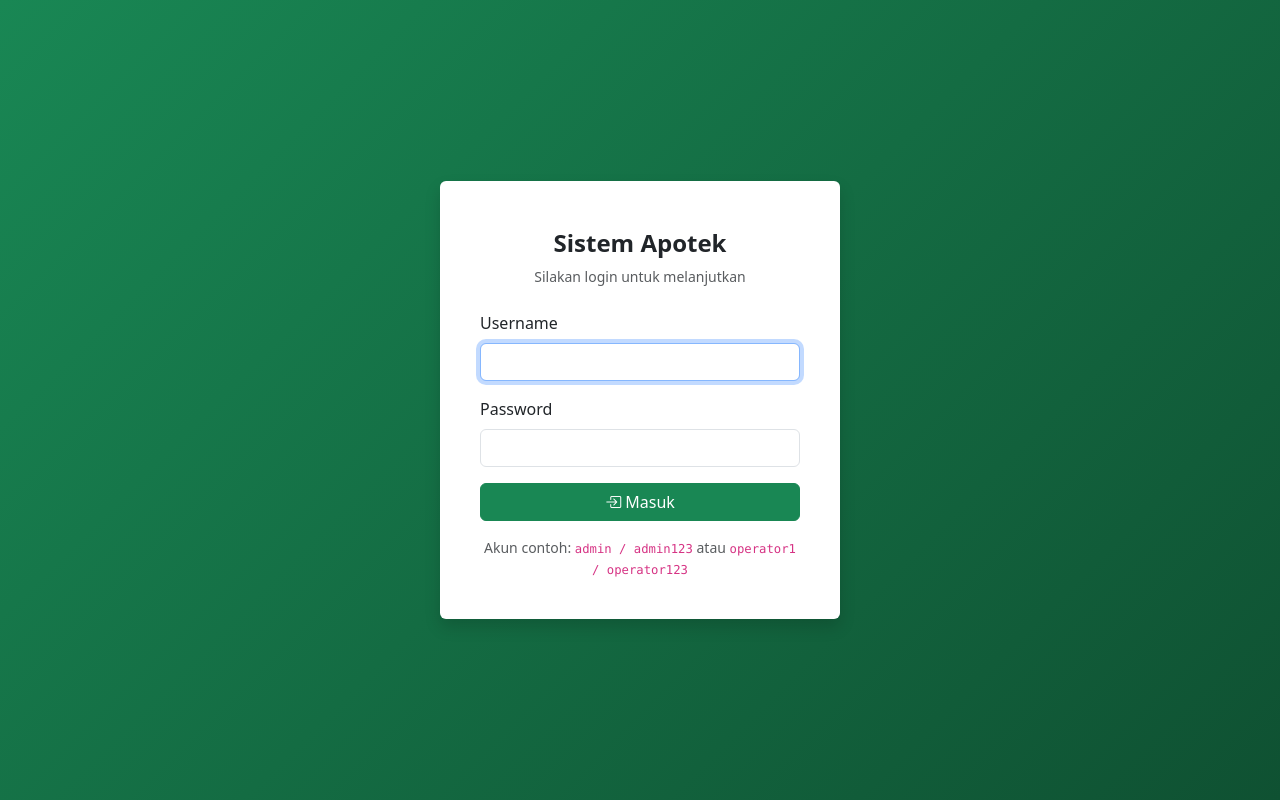
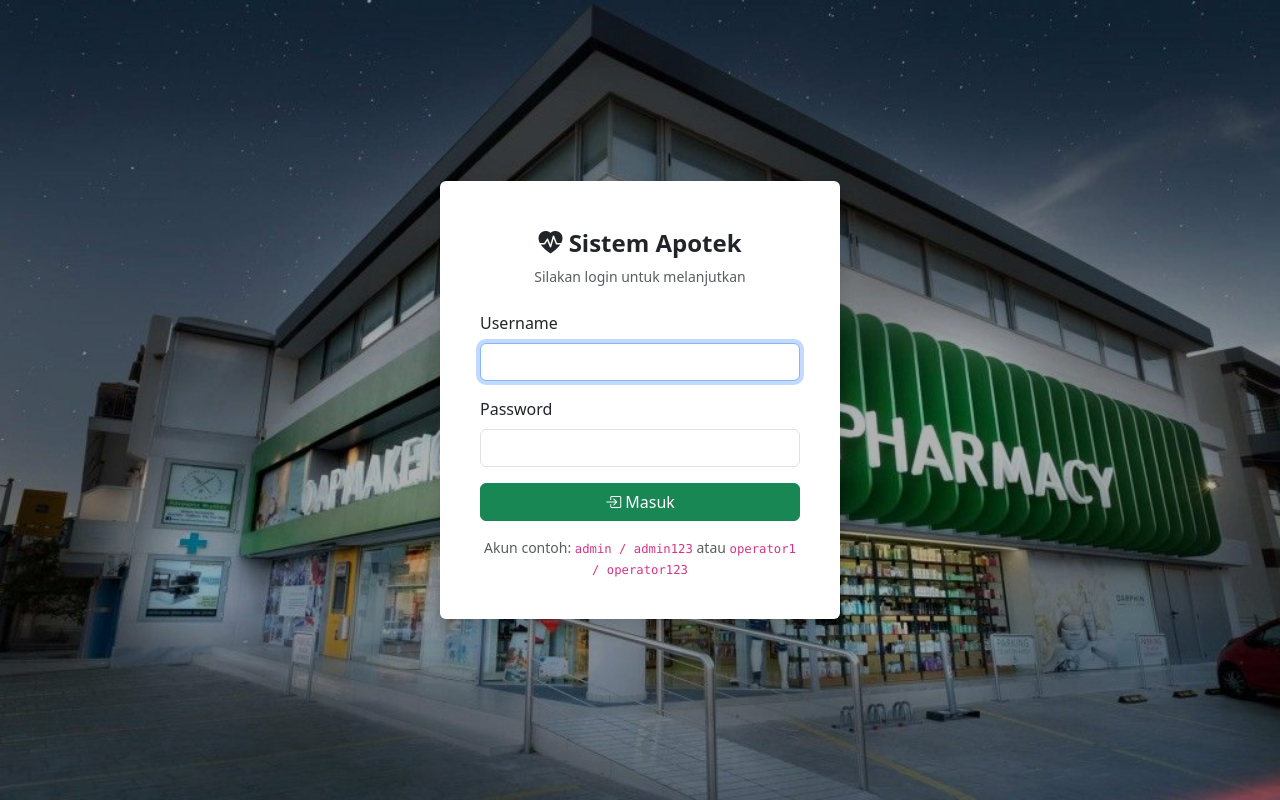
Before and after one commit to muhammadashari-29/apotek, a PHP site: page /auth/login.php in a window 1280 px wide. Run offline with PHP 8.4, Linux system fonts and the light colour scheme.

Commit message:
Mengubah background halaman login dan menambahkan icon pada header, login

```diff
--- a/assets/style.css
+++ b/assets/style.css
@@ -7,21 +7,36 @@
     --bs-btn-active-border-color: #13653f;
 }
 
-body {
-	min-height: 100vh;
+html, body {
+    height: 100%;
+    margin: 0;
 }
 
 .card {
 	border: none;
 	box-shadow: 0 2px 10px rgba(0, 0, 0, 0.06);
+	position: relative;
+	z-index: 1;
 }
 
-.login-wrapper {
-	min-height: 100vh;
-	display: flex;
-	align-items: center;
-	justify-content: center;
-	background: linear-gradient(135deg, #198754 0%, #0f5132 100%);
+body.login-page {
+    background-image: url('/assets/apotek.jpg');
+    background-size: cover;
+    background-position: center;
+    background-repeat: no-repeat;
+    background-attachment: fixed;
+    min-height: 100vh;
+    display: flex;
+    align-items: center;
+    justify-content: center;
+}
+
+body.login-page::before {
+    content: '';
+    position: fixed;
+    inset: 0;
+    background: rgba(0,0,0,0.3);
+    z-index: 0;
 }
 
 .badge-status-aktif {
--- a/auth/login.php
+++ b/auth/login.php
@@ -44,13 +44,13 @@ $pageTitle = 'Login - Sistem Apotek';
     <link href="https://cdn.jsdelivr.net/npm/bootstrap-icons@1.11.3/font/bootstrap-icons.css" rel="stylesheet">
     <link rel="stylesheet" href="/assets/style.css">
 </head>
-<body>
-<div class="login-wrapper">
+<body class="login-page">
+<div>
     <div class="card p-4 shadow" style="max-width: 400px; width: 100%;">
         <div class="card-body">
             <div class="text-center mb-4">
                 <i class="bi bi-capsule-fill text-primary" style="font-size: 2.5rem;"></i>
-                <h4 class="mt-2 fw-bold">Sistem Apotek</h4>
+                <h4 class="mt-2 fw-bold"><i class="bi bi-heart-pulse-fill"></i> Sistem Apotek</h4>
                 <p class="text-muted small">Silakan login untuk melanjutkan</p>
             </div>
 
--- a/includes/header.php
+++ b/includes/header.php
@@ -14,7 +14,7 @@
 <nav class="navbar navbar-expand-lg navbar-dark bg-success shadow-sm">
 	<div class="container">
 		<a class="navbar-brand fw-bold" href="/index.php">
-			<i class="bi bi-capsule-fill"></i> Apotek Sehat
+			<i class="bi bi-heart-pulse-fill"></i> Apotek Sehat
 		</a>
 		<button class="navbar-toggler" type="button" data-bs-toggle="collapse" data-bs-target="#navMain">
 			<span class="navbar-toggler-icon"></span>
```
Also changed, not shown: assets/apotek.jpg (added).
